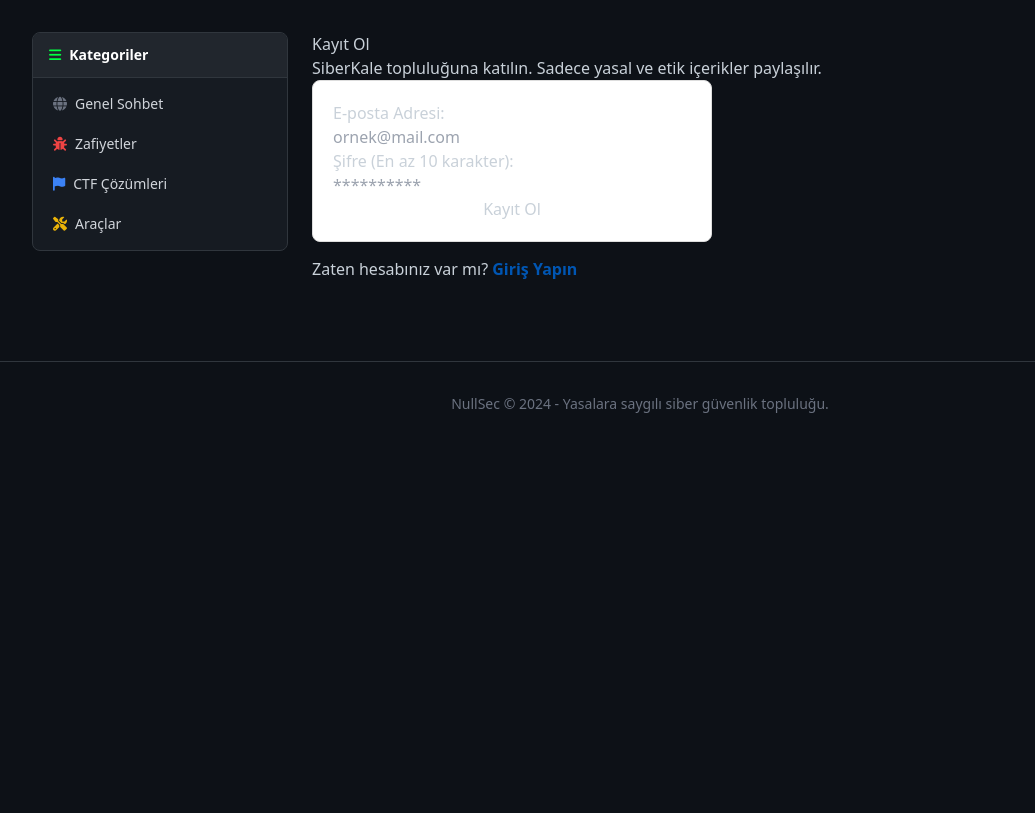
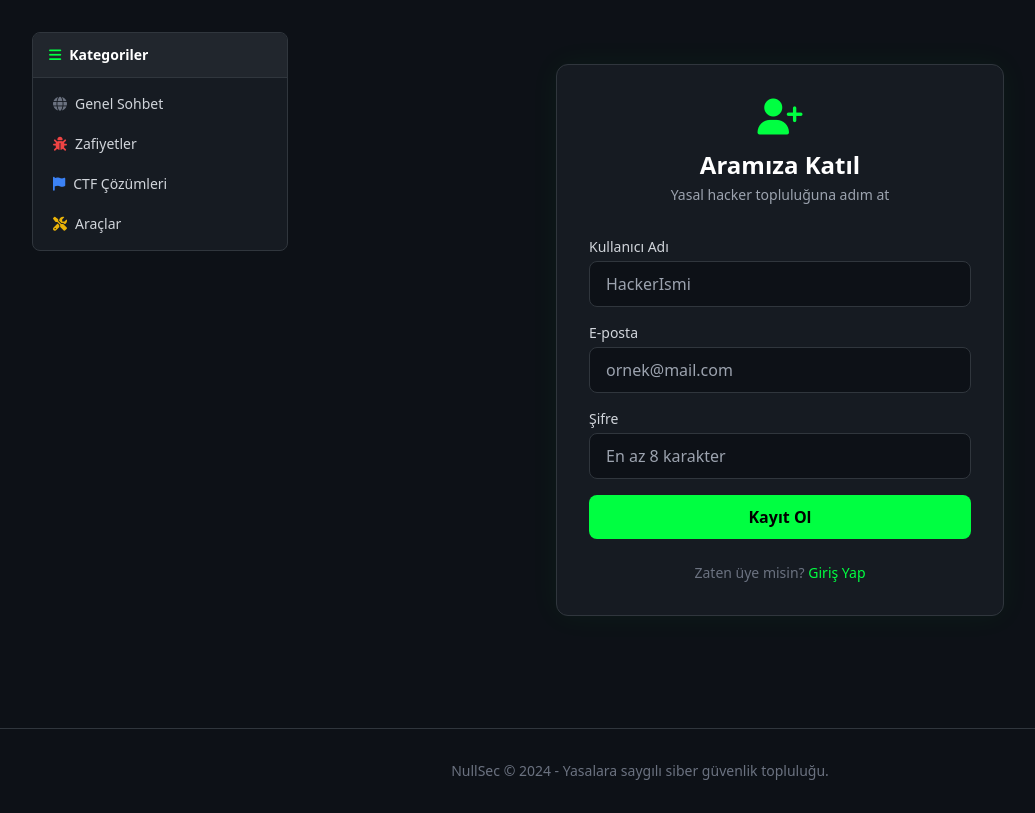
Before and after one commit to gutsalix11129-hub/siber-kale, a Node project: template views/register.ejs in a window 1280 px wide. Shown: the part 65-878 px from the top of the page, without its empty margins (0-1035 px from the left). Before the commit the page ends 478 px from the top, so only its background shows below. Run offline with Node 20 templates, Linux system fonts and the light colour scheme; the template is opened without the code that fills it, so the values that code supplies are empty; some libraries are stand-ins or nearby versions.

Commit message:
Update register.ejs

```diff
--- a/views/register.ejs
+++ b/views/register.ejs
@@ -1,16 +1,33 @@
-<h1>Kayıt Ol</h1>
-<p class="muted">SiberKale topluluğuna katılın. Sadece yasal ve etik içerikler paylaşılır.</p>
+<div class="min-h-[70vh] flex items-center justify-center py-8">
+  <div class="bg-panel p-8 rounded-xl border border-border w-full max-w-md shadow-[0_0_30px_rgba(0,255,65,0.05)]">
+    <div class="text-center mb-8">
+      <i class="fas fa-user-plus text-4xl text-primary mb-3"></i>
+      <h2 class="text-2xl font-bold text-white">Aramıza Katıl</h2>
+      <p class="text-gray-400 text-sm mt-1">Yasal hacker topluluğuna adım at</p>
+    </div>
 
-<form method="post" action="/register" style="background: white; padding: 20px; border-radius: 8px; max-width: 400px; border: 1px solid #ddd;">
-  <p>
-    <label>E-posta Adresi:</label><br>
-    <input type="email" name="email" placeholder="ornek@mail.com" required maxlength="254" style="width: 100%; box-sizing: border-box;">
-  </p>
-  <p>
-    <label>Şifre (En az 10 karakter):</label><br>
-    <input type="password" name="password" placeholder="**********" required minlength="10" style="width: 100%; box-sizing: border-box;">
-  </p>
-  <button type="submit" style="width: 100%;">Kayıt Ol</button>
-</form>
+    <% if (error) { %>
+      <div class="bg-red-500/10 border border-red-500/50 text-red-500 px-4 py-3 rounded mb-4 text-sm flex items-center">
+        <i class="fas fa-exclamation-triangle mr-2"></i> <%= error %>
+      </div>
+    <% } %>
 
-<p style="margin-top: 15px;">Zaten hesabınız var mı? <a href="/login" style="color: #0056b3; font-weight: bold;">Giriş Yapın</a></p>
+    <form method="post" action="/register" class="space-y-4">
+      <div>
+        <label class="block text-sm font-medium text-gray-300 mb-1">Kullanıcı Adı</label>
+        <input type="text" name="username" required class="w-full bg-darkbg border border-border rounded-lg px-4 py-2.5 text-white focus:outline-none focus:border-primary focus:ring-1 focus:ring-primary transition" placeholder="HackerIsmi">
+      </div>
+      <div>
+        <label class="block text-sm font-medium text-gray-300 mb-1">E-posta</label>
+        <input type="email" name="email" required class="w-full bg-darkbg border border-border rounded-lg px-4 py-2.5 text-white focus:outline-none focus:border-primary focus:ring-1 focus:ring-primary transition" placeholder="ornek@mail.com">
+      </div>
+      <div>
+        <label class="block text-sm font-medium text-gray-300 mb-1">Şifre</label>
+        <input type="password" name="password" required class="w-full bg-darkbg border border-border rounded-lg px-4 py-2.5 text-white focus:outline-none focus:border-primary focus:ring-1 focus:ring-primary transition" placeholder="En az 8 karakter">
+      </div>
+      <button type="submit" class="w-full bg-primary text-black font-bold py-2.5 rounded-lg hover:bg-white transition duration-200 mt-2">Kayıt Ol</button>
+    </form>
+
+    <p class="text-center text-gray-500 text-sm mt-6">Zaten üye misin? <a href="/login" class="text-primary hover:underline">Giriş Yap</a></p>
+  </div>
+</div>
```
